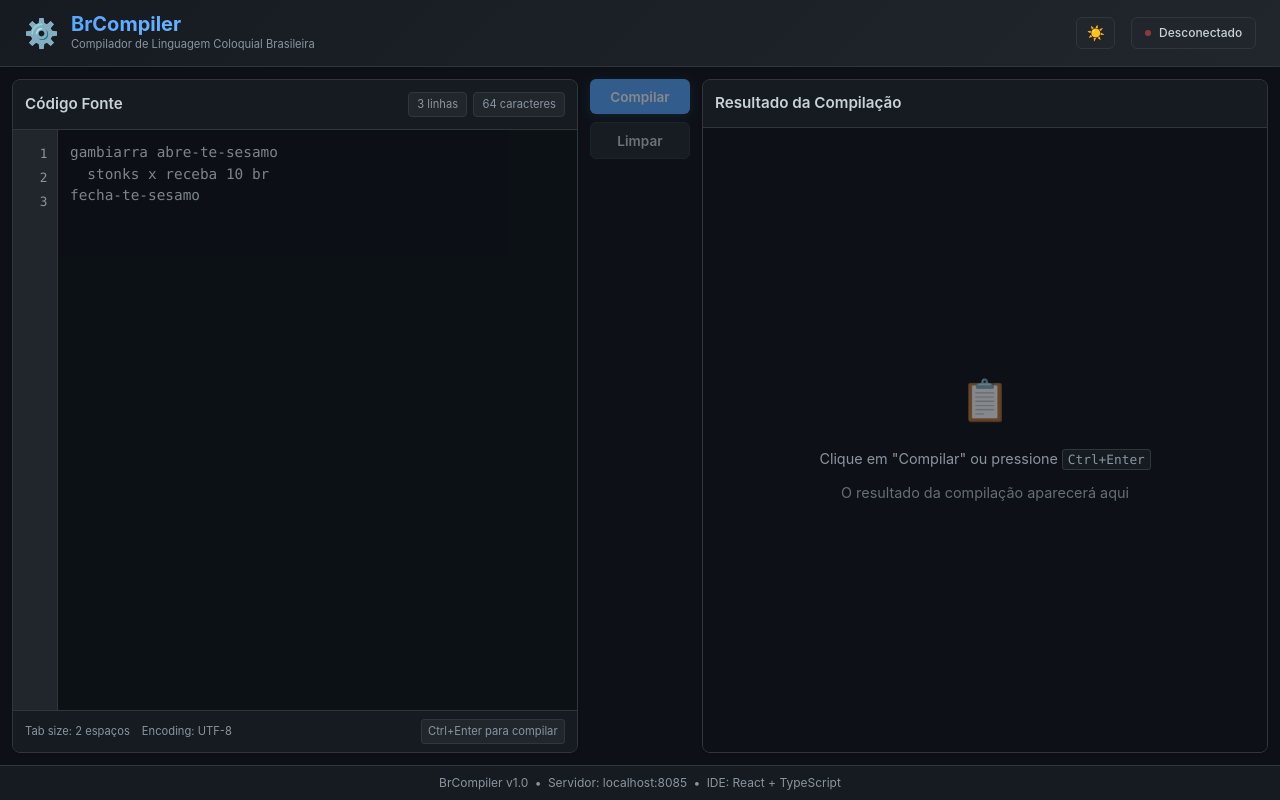
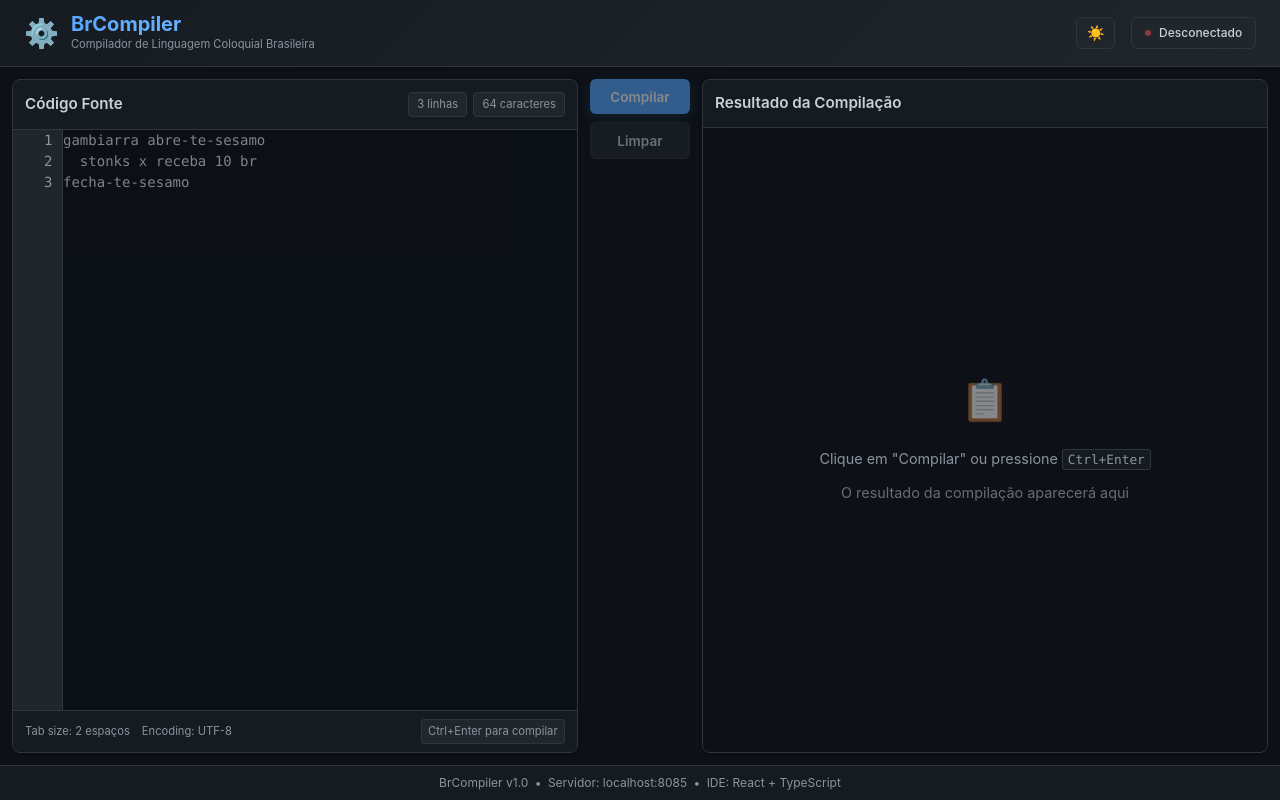
Before and after one commit to Maexar/BrCompiler-IDE, a React (Vite) app: page / in a window 1280 px wide. Built offline with nearby package versions, Linux system fonts and the light colour scheme; no server answers.

Commit message:
fix(UI): Corrige alinhamento da enumeração das linhas para acompanhar corretamente as linhas de codificação

```diff
--- a/src/App.css
+++ b/src/App.css
@@ -37,6 +37,8 @@ html, body, #root {
 
   --transition: all 0.2s ease-in-out;
   --shadow: 0 8px 24px rgba(0, 0, 0, 0.12);
+  --line-height: 1.5;
+  --font-size: 14px;
 }
 
 [data-theme='light'] {
@@ -252,37 +254,43 @@ body {
 .line-numbers {
   background: var(--color-bg-tertiary);
   border-right: 1px solid var(--color-border);
-  padding: 0.75rem 0;
+  padding: 0;
+  margin: 0;
   text-align: right;
-  min-width: 45px;
+  min-width: 50px;
   user-select: none;
   overflow: hidden;
   flex-shrink: 0;
+  display: flex;
+  flex-direction: column;
+  font-family: var(--font-family-mono);
+  font-size: var(--font-size);
+  line-height: var(--line-height);
 }
 
 .line-number {
-  height: 1.5rem;
+  height: calc(var(--font-size) * var(--line-height));
   padding: 0 0.6rem;
   color: var(--color-text-secondary);
-  font-size: 0.8rem;
-  font-family: var(--font-family-mono);
-  line-height: 1.5rem;
+  margin: 0;
+  flex-shrink: 0;
 }
 
 .code-editor {
   flex: 1;
-  padding: 0.75rem;
   background: var(--color-bg-primary);
   color: var(--color-text-primary);
   border: none;
   font-family: var(--font-family-mono);
-  font-size: 0.9rem;
-  line-height: 1.5;
+  font-size: var(--font-size);
+  line-height: var(--line-height);
   resize: none;
   outline: none;
   tab-size: 2;
   -moz-tab-size: 2;
   overflow: auto;
+  margin: 0;
+  padding: 0;
 }
 
 .code-editor:disabled {
--- a/src/App.tsx
+++ b/src/App.tsx
@@ -1,13 +1,6 @@
-import { useState, useEffect } from 'react';
+import { useState, useEffect, useRef } from 'react';
 import { compileCode, checkHealth, type CompileResponse } from './api';
 import './App.css';
-
-interface Token {
-  type: string;
-  value: string;
-  line: number;
-  column: number;
-}
 
 function App() {
   const [code, setCode] = useState('gambiarra abre-te-sesamo\n  stonks x receba 10 br\nfecha-te-sesamo');
@@ -16,6 +9,9 @@ function App() {
   const [connected, setConnected] = useState(false);
   const [checkingConnection, setCheckingConnection] = useState(true);
   const [theme, setTheme] = useState<'light' | 'dark'>('dark');
+
+  const editorRef = useRef<HTMLTextAreaElement>(null);
+  const lineNumbersRef = useRef<HTMLDivElement>(null);
 
   useEffect(() => {
     const checkConnection = async () => {
@@ -42,6 +38,12 @@ function App() {
       if (!loading && connected) {
         handleCompile();
       }
+    }
+  };
+
+  const handleScroll = (e: React.UIEvent<HTMLTextAreaElement>) => {
+    if (lineNumbersRef.current && editorRef.current) {
+      lineNumbersRef.current.scrollTop = editorRef.current.scrollTop;
     }
   };
 
@@ -90,16 +92,18 @@ function App() {
           </div>
 
           <div className="editor-wrapper">
-            <div className="line-numbers">
+            <div className="line-numbers" ref={lineNumbersRef}>
               {Array.from({ length: lineCount }, (_, i) => (
                 <div key={i + 1} className="line-number">{i + 1}</div>
               ))}
             </div>
 
             <textarea
+              ref={editorRef}
               value={code}
               onChange={(e) => setCode(e.target.value)}
               onKeyDown={handleKeyDown}
+              onScroll={handleScroll}
               placeholder="Comece a digitar seu código BrCompiler aqui..."
               className="code-editor"
               disabled={!connected}
```
